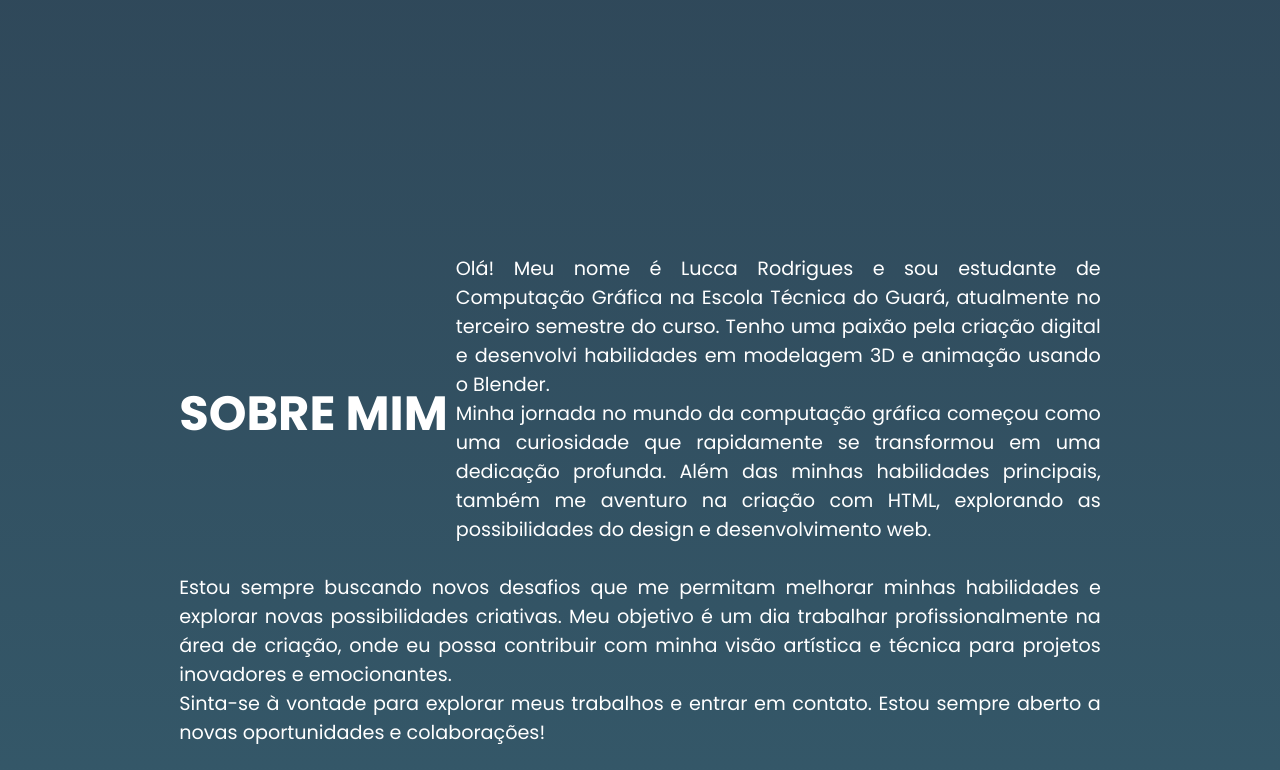
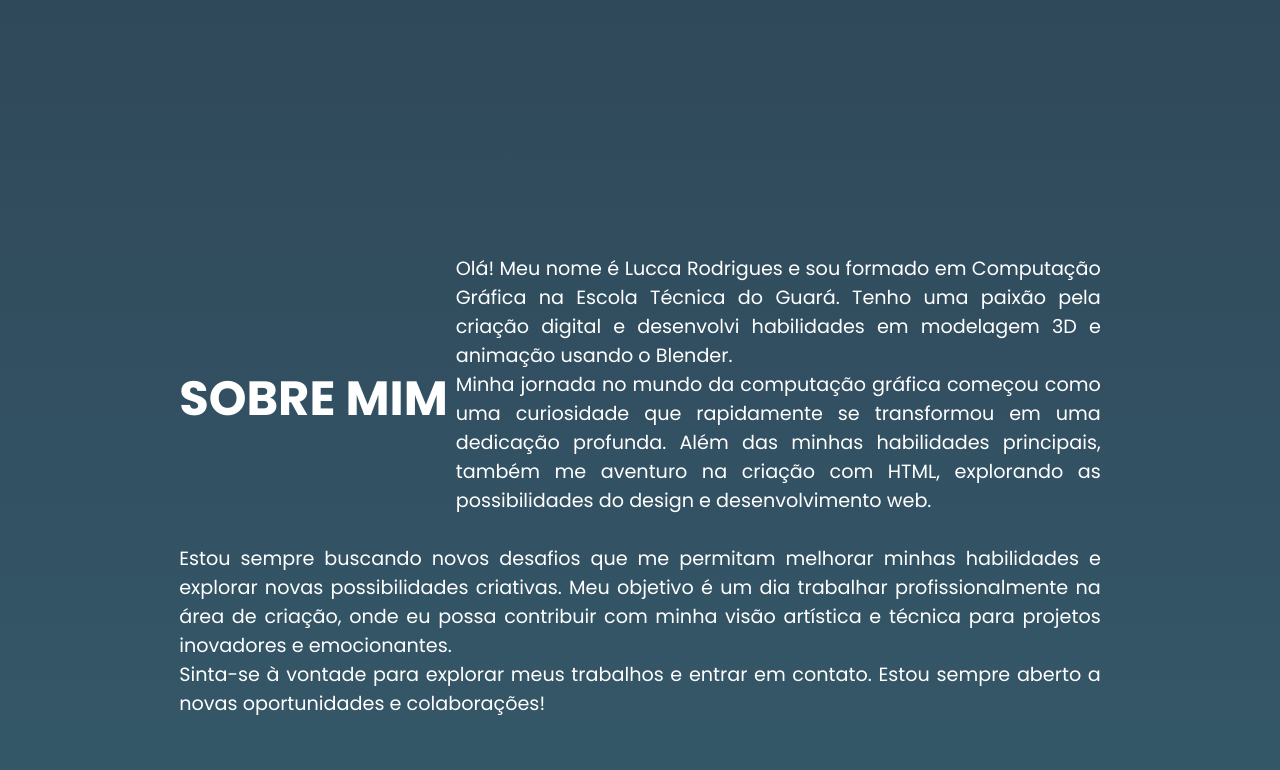
Before and after one commit to Lucca-21/My_portfolio, a plain HTML site: page index.html in a window 1280 px wide. Shown: the part 546-1316 px from the top of the page. Drawn offline with nearby package versions, Linux system fonts and the light colour scheme.

Commit message:
Update index.html

```diff
--- a/index.html
+++ b/index.html
@@ -92,7 +92,7 @@
                     <div class="about_pt_1">
                         <h2>SOBRE MIM</h2>
                         <div class="about_text_1">
-                            Olá! Meu nome é Lucca Rodrigues e sou estudante de Computação Gráfica na Escola Técnica do Guará, atualmente no terceiro semestre do curso. Tenho uma paixão pela criação digital e desenvolvi habilidades em modelagem 3D e animação usando o Blender.
+                            Olá! Meu nome é Lucca Rodrigues e sou formado em Computação Gráfica na Escola Técnica do Guará. Tenho uma paixão pela criação digital e desenvolvi habilidades em modelagem 3D e animação usando o Blender.
                             <br>
                             Minha jornada no mundo da computação gráfica começou como uma curiosidade que rapidamente se transformou em uma dedicação profunda. Além das minhas habilidades principais, também me aventuro na criação com HTML, explorando as possibilidades do design e desenvolvimento web.
                             <br>
```
